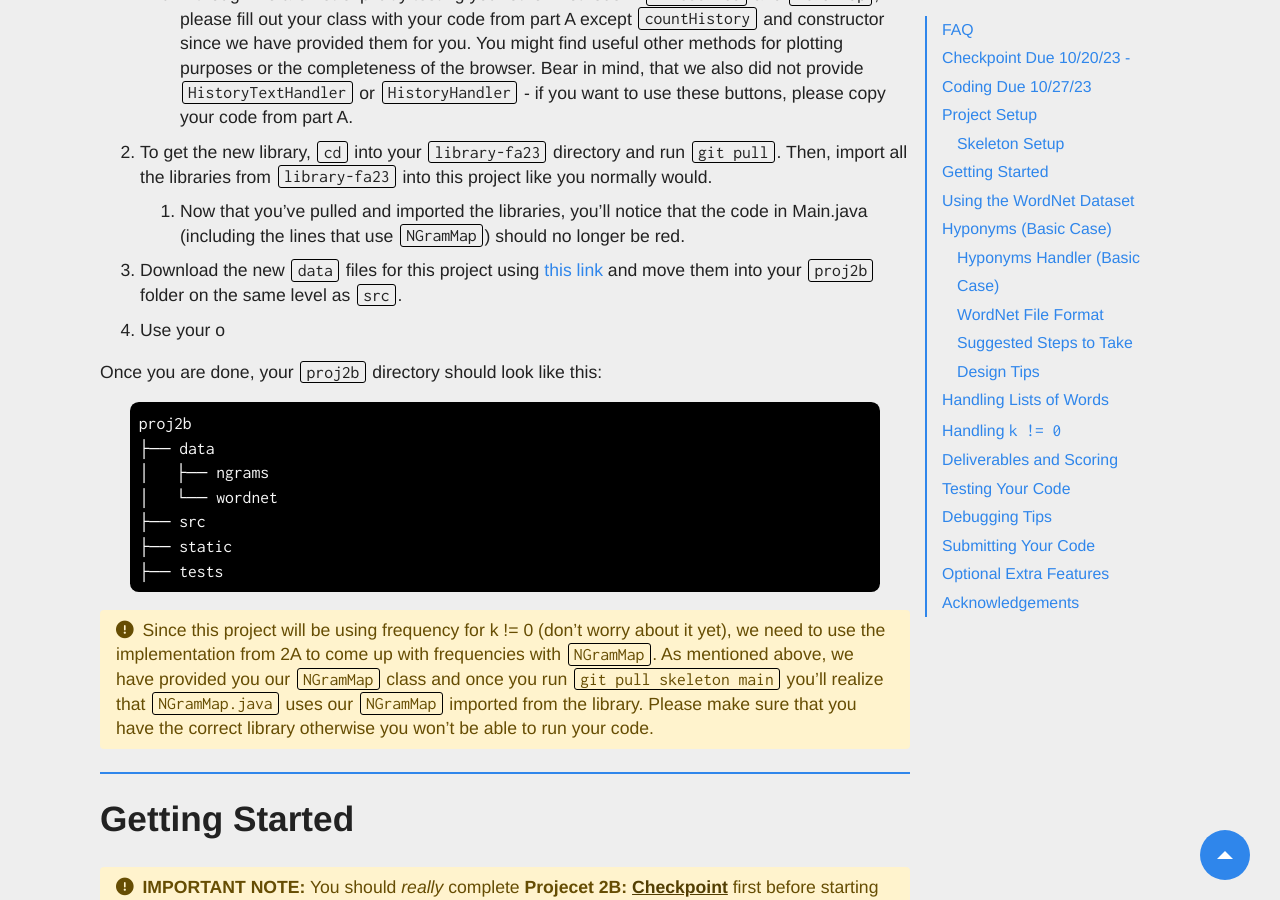
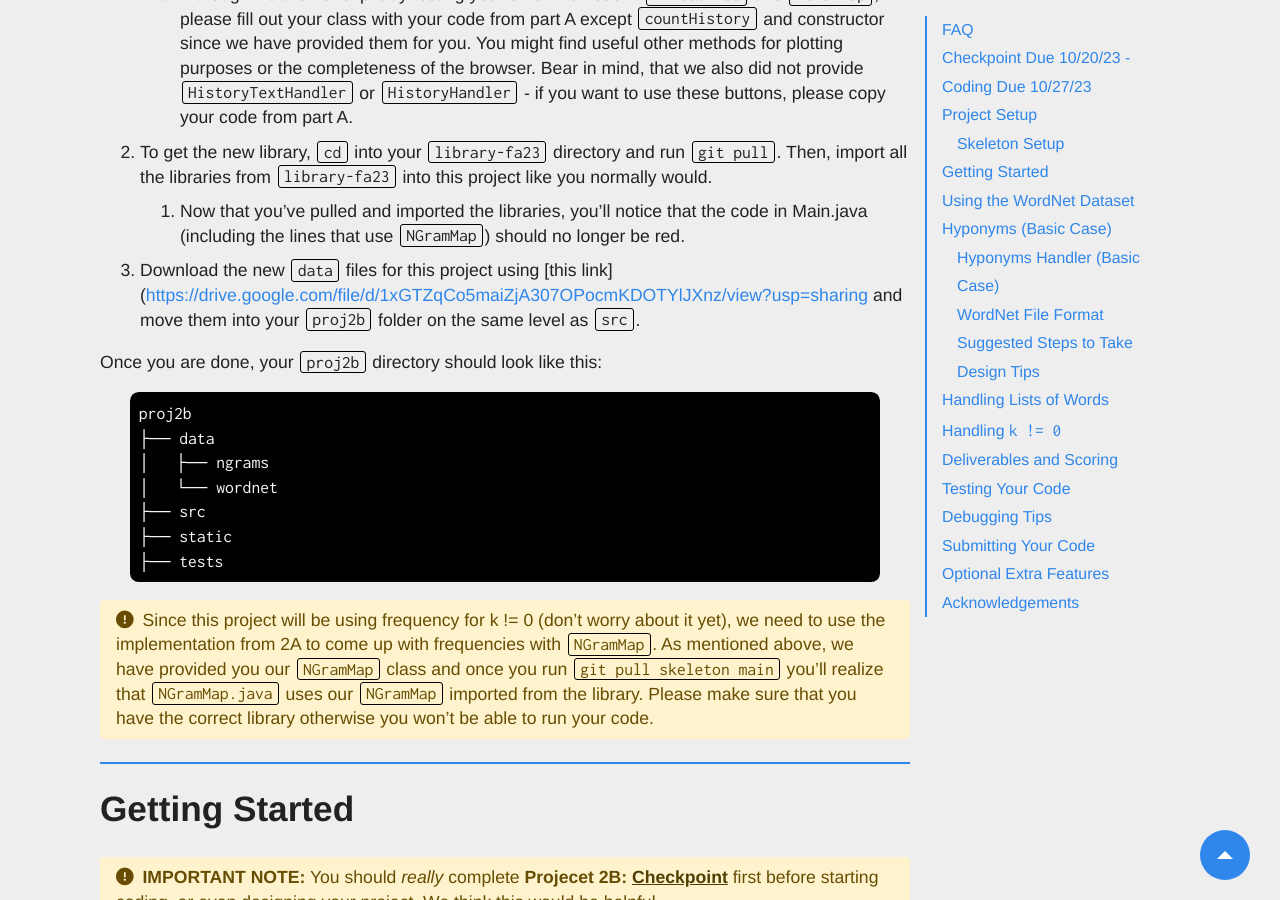
Before and after one commit to Berkeley-CS61B/website-fa23, a Jekyll site: the page built from materials/proj/proj2b/index.md, in a window 1280 px wide and 900 px high, scrolled down 1282 px. Built offline with Jekyll 4.4.1, drawn with Linux system fonts in a browser that asks for light colours; nearby versions of some CDN libraries; comment, search, counter and statistics services are not loaded.

Commit message:
Update index.md

```diff
--- a/materials/proj/proj2b/index.md
+++ b/materials/proj/proj2b/index.md
@@ -46,9 +46,9 @@
    1. Now that you've pulled and imported the libraries, you'll notice that the code in Main.java (including the lines
       that use `NGramMap`) should no longer be red.
 3. Download the new `data` files for this project
-   using [this link](https://drive.google.com/file/d/1xGTZqCo5maiZjA307OPocmKDOTYlJXnz/view?usp=sharing)
+   using [this link]([https://drive.google.com/file/d/1xGTZqCo5maiZjA307OPocmKDOTYlJXnz/view?usp=sharing](https://drive.google.com/file/d/1L9hFdOQw9CyYweyLaae4nyqhn7rWfS5a/view?usp=sharing)
    and move them into your `proj2b` folder on the same level as `src`.
-4. Use your o
+
 
 Once you are done, your `proj2b` directory should look like this:
 
```
